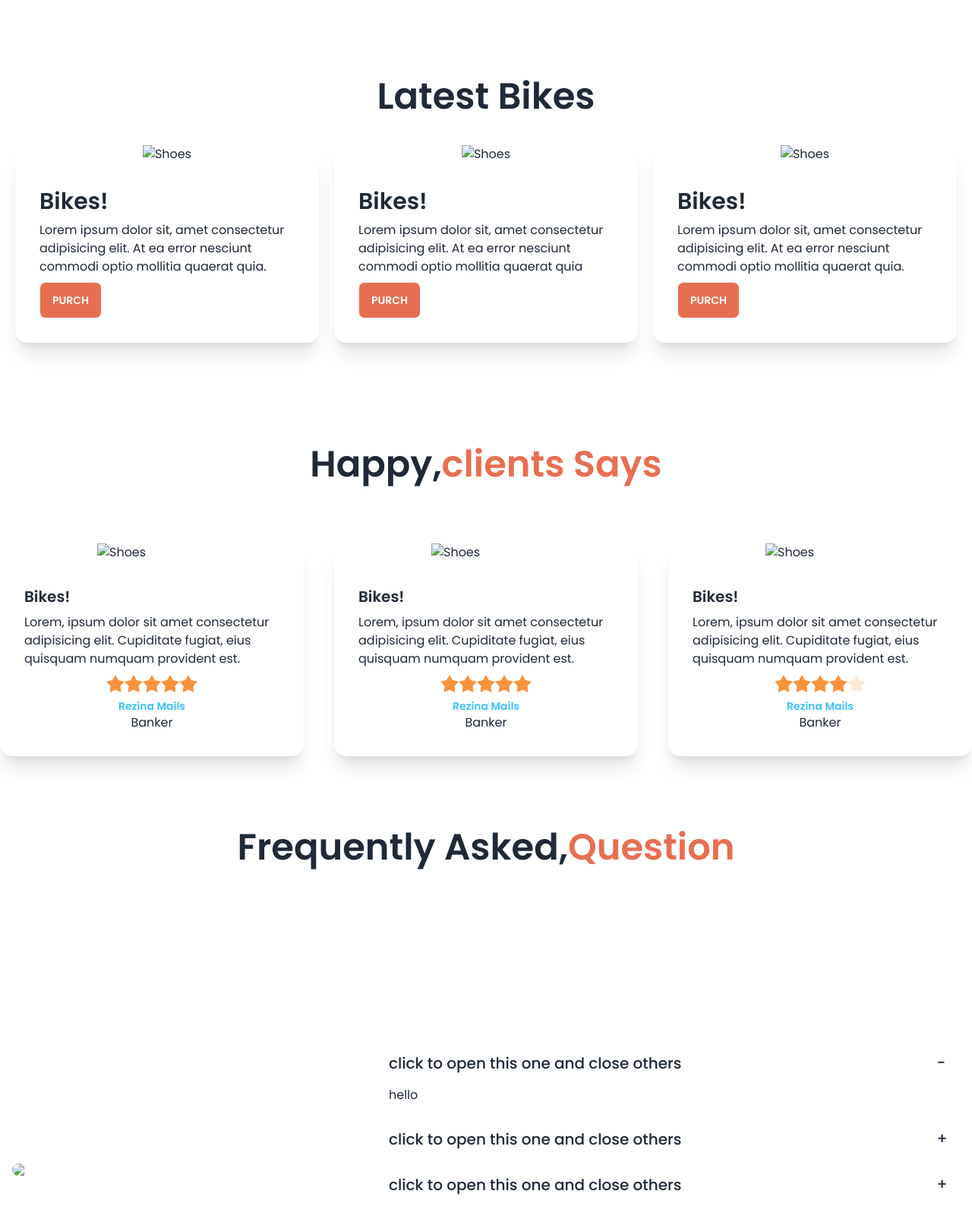
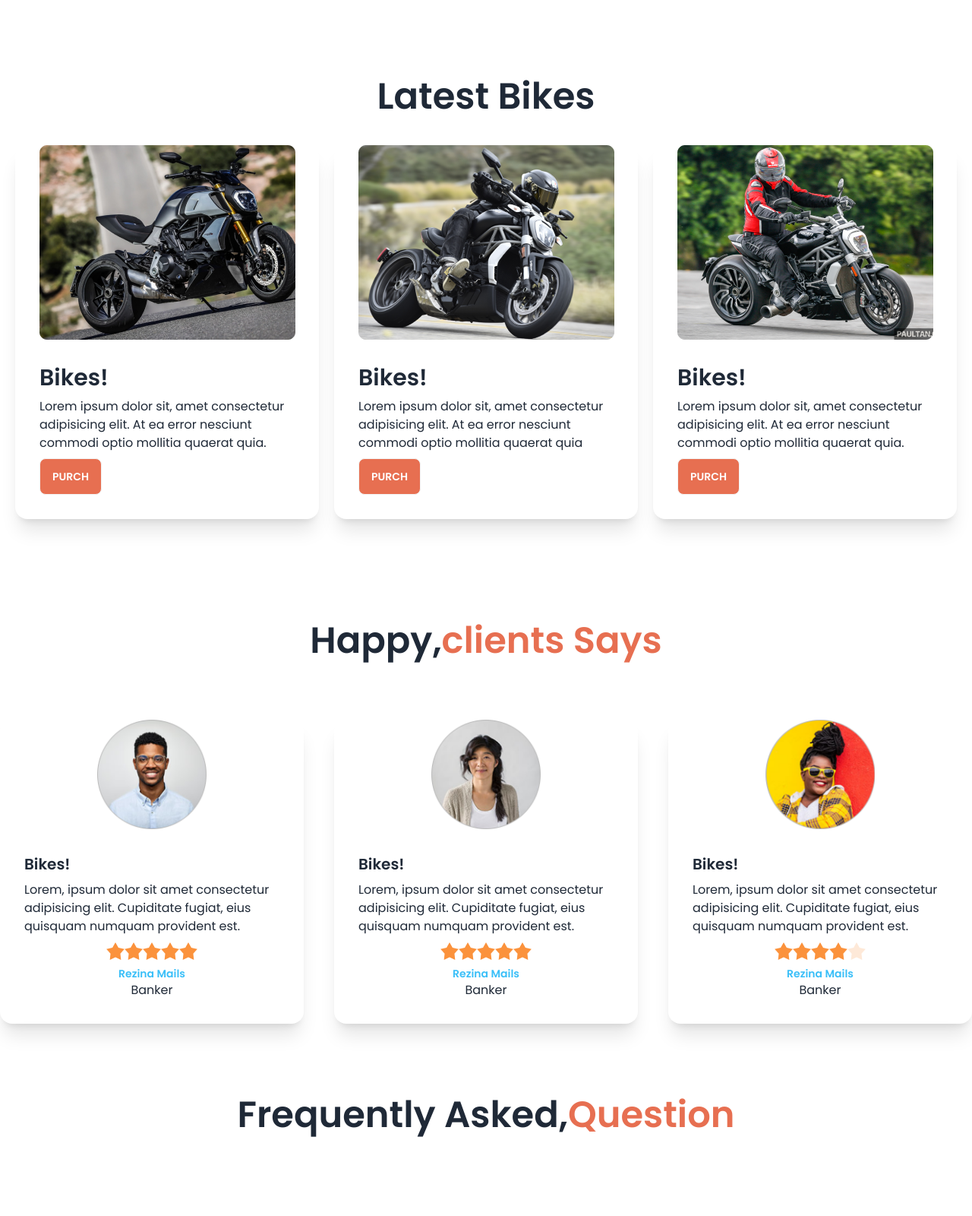
Before and after one commit to Engr-Monir/Biker-model-, a plain HTML site: page index.html in a window 1280 px wide. Shown: the part 1200-2800 px from the top of the page at 76% size. Drawn offline with nearby package versions, Linux system fonts and the light colour scheme; the site is published under a folder, as on GitHub Pages, so addresses that start at the root find nothing.

Commit message:
image updated

```diff
--- a/index.html
+++ b/index.html
@@ -90,7 +90,7 @@ slider imges -->
   <button class="btn bg-bike-primary text-white">Purchase</button>
   </div>
   <div class="flex-1">
-    <img src="/images/slider/bike1.png" class="lg:w-[400px]" />
+    <img src="./images/slider/bike1.png" class="lg:w-[400px]" />
   </div>
 </div>
 
@@ -113,7 +113,7 @@ slider imges -->
       <button class="btn bg-bike-primary text-white">Purchase</button>
       </div>
       <div class="flex-1">
-        <img src="/images/slider/bike2.png" class="lg:w-[400px]" />
+        <img src="./images/slider/bike2.png" class="lg:w-[400px]" />
       </div>
     </div>
     <div class="absolute flex justify-between transform -translate-y-1/2 left-5 right-5 top-1/2">
@@ -138,7 +138,7 @@ slider imges -->
       <button class="btn bg-bike-primary text-white">Purchase</button>
       </div>
       <div class="flex-1">
-        <img src="/images/slider/bike3.png" class="lg:w-[400px]" />
+        <img src="./images/slider/bike3.png" class="lg:w-[400px]" />
       </div>
     </div>
 
@@ -167,7 +167,7 @@ slider imges -->
       <button class="btn bg-bike-primary text-white">Purchase</button>
       </div>
       <div class="flex-1">
-        <img src="/images/slider/bike4.png" class="lg:w-[400px]" />
+        <img src="./images/slider/bike4.png" class="lg:w-[400px]" />
       </div>
     </div>
 
@@ -227,7 +227,7 @@ fetures bike -->
 <!-- first card  -->
 
   <div class="card bg-base-100 shadow-xl">
-    <figure><img src="/images/others/latest1.png" alt="Shoes" /></figure>
+    <figure><img src="./images/others/latest1.png" alt="Shoes" /></figure>
     <div class="card-body">
       <h2 class="card-title text-3xl">Bikes!</h2>
       <p>Lorem ipsum dolor sit, amet consectetur adipisicing elit. At ea error nesciunt commodi optio mollitia quaerat quia.</p>
@@ -240,7 +240,7 @@ fetures bike -->
 <!-- 2nd card  -->
 
 <div class="card bg-base-100 shadow-xl">
-  <figure><img src="/images/others/latest2.png" alt="Shoes" /></figure>
+  <figure><img src="./images/others/latest2.png" alt="Shoes" /></figure>
   <div class="card-body">
     <h2 class="card-title text-3xl">Bikes!</h2>
     <p>Lorem ipsum dolor sit, amet consectetur adipisicing elit. At ea error nesciunt commodi optio mollitia quaerat quia</p>
@@ -257,7 +257,7 @@ fetures bike -->
 <!--3rd card  -->
 
 <div class="card bg-base-100 shadow-xl">
-  <figure><img src="/images/others/latest3.png" alt="Shoes" /></figure>
+  <figure><img src="./images/others/latest3.png" alt="Shoes" /></figure>
   <div class="card-body">
     <h2 class="card-title text-3xl">Bikes!</h2>
     <p>Lorem ipsum dolor sit, amet consectetur adipisicing elit. At ea error nesciunt commodi optio mollitia quaerat quia.</p>
@@ -282,7 +282,7 @@ fetures bike -->
 <!-- 1st reviews -->
 
   <div class="card bg-base-100 shadow-xl">
-    <figure><img  class="w-36" src="/images/others/user-1.png" alt="Shoes" /></figure>
+    <figure><img  class="w-36" src="./images/others/user-1.png" alt="Shoes" /></figure>
     <div class="card-body">
       <h2 class="card-title">Bikes!</h2>
       <p>Lorem, ipsum dolor sit amet consectetur adipisicing elit. Cupiditate fugiat, eius quisquam numquam provident est.</p>
@@ -308,7 +308,7 @@ fetures bike -->
   <!-- 2nd reviews -->
 
     <div class="card bg-base-100 shadow-xl">
-      <figure><img  class="w-36" src="/images/others/user-2.png" alt="Shoes" /></figure>
+      <figure><img  class="w-36" src="./images/others/user-2.png" alt="Shoes" /></figure>
       <div class="card-body">
         <h2 class="card-title">Bikes!</h2>
         <p>Lorem, ipsum dolor sit amet consectetur adipisicing elit. Cupiditate fugiat, eius quisquam numquam provident est.</p>
@@ -332,7 +332,7 @@ reviews3 -->
 
 
     <div class="card bg-base-100 shadow-xl">
-      <figure><img  class="w-36" src="/images/others/user-3.png" alt="Shoes" /></figure>
+      <figure><img  class="w-36" src="./images/others/user-3.png" alt="Shoes" /></figure>
       <div class="card-body">
         <h2 class="card-title">Bikes!</h2>
         <p>Lorem, ipsum dolor sit amet consectetur adipisicing elit. Cupiditate fugiat, eius quisquam numquam provident est.</p>
@@ -369,7 +369,7 @@ reviews3 -->
 
   <div class="hero min-h-screen ">
     <div class="hero-content flex-col lg:gap-24 lg:flex-row">
-      <img  src="/images/others/faq.png" class="w-3/4 lg:max-w-sm rounded-lg shadow-2xl" />
+      <img  src="./images/others/faq.png" class="w-3/4 lg:max-w-sm rounded-lg shadow-2xl" />
       <div>
         <!-- first  question -->
 
```
